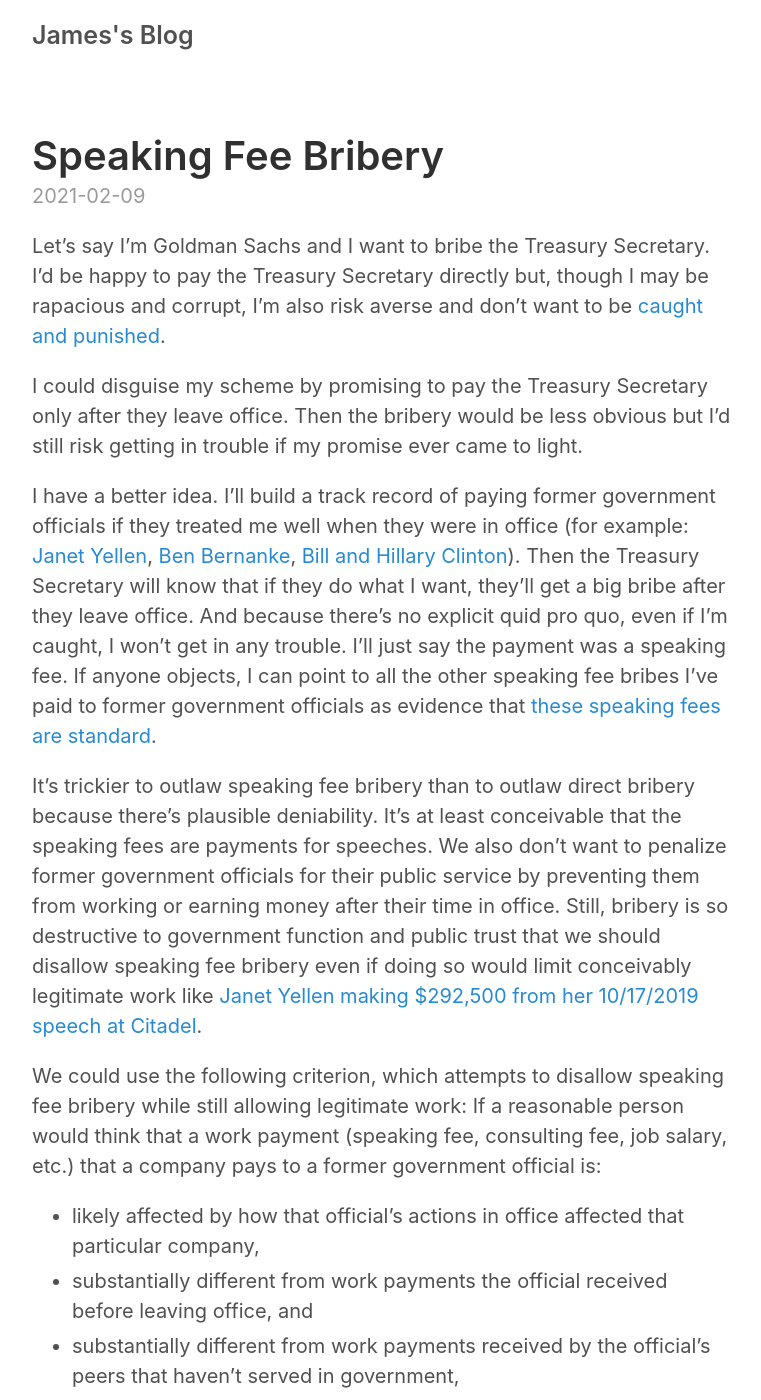
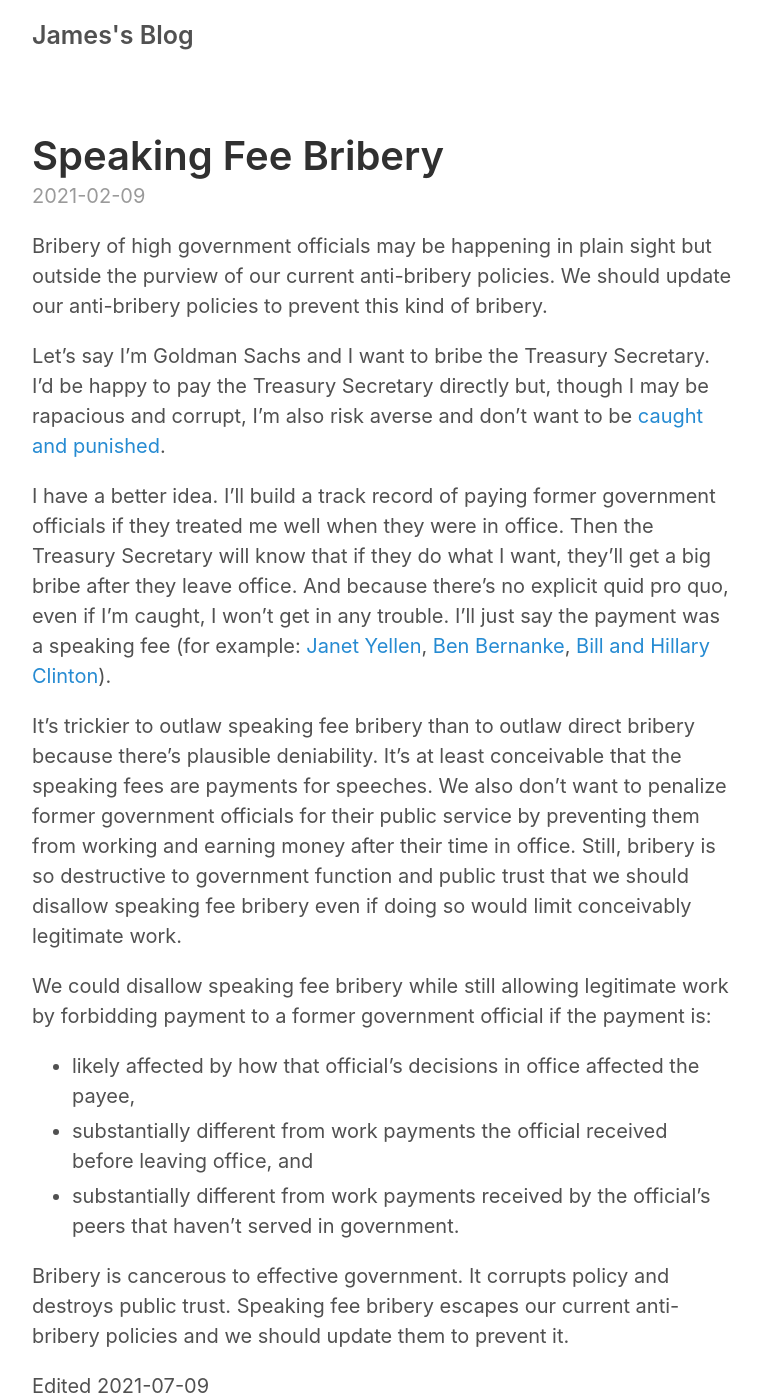
Before and after one commit to jtconnor/jtconnor.github.io, a Jekyll site: the page built from _posts/2021-02-09-speaking-fee-bribery.md, in a window 1280 px wide and 1400 px high. Shown: the whole window, without its empty margins (258-1019 px from the left). Built offline with Jekyll 4.4.1, drawn with Linux system fonts in a browser that asks for light colours; comment, search, counter and statistics services are not loaded; some of the changed text lies outside the part shown.

Commit message:
Clarify central point of Speaking Fee Bribery post

```diff
--- a/_posts/2021-02-09-speaking-fee-bribery.md
+++ b/_posts/2021-02-09-speaking-fee-bribery.md
@@ -2,102 +2,44 @@
 layout: post
 title:  "Speaking Fee Bribery"
 ---
+
+Bribery of high government officials may be happening in plain sight but outside
+the purview of our current anti-bribery policies.  We should update our
+anti-bribery policies to prevent this kind of bribery.
+
 Let's say I'm Goldman Sachs and I want to bribe the Treasury Secretary.  I'd be
 happy to pay the Treasury Secretary directly but, though I may be rapacious and
 corrupt, I'm also risk averse and don't want to be [caught and
 punished](https://www.justice.gov/opa/pr/goldman-sachs-charged-foreign-bribery-case-and-agrees-pay-over-29-billion){:target="_blank"}.
 
-I could disguise my scheme by promising to pay the Treasury Secretary only
-after they leave office.  Then the bribery would be less obvious but I'd still
-risk getting in trouble if my promise ever came to light.
-
 I have a better idea.  I'll build a track record of paying former government
-officials if they treated me well when they were in office (for example: [Janet
+officials if they treated me well when they were in office.  Then the Treasury
+Secretary will know that if they do what I want, they'll get a big bribe after
+they leave office.  And because there's no explicit quid pro quo, even if I'm
+caught, I won't get in any trouble.  I'll just say the payment was a speaking
+fee (for example: [Janet
 Yellen](https://www.forbes.com/sites/joewalsh/2021/01/01/yellen-earned-72-million-in-speaking-fees-over-last-two-years/){:target="_blank"},
 [Ben
 Bernanke](https://www.forbes.com/sites/johntamny/2014/05/25/ben-bernankes-post-fed-speaking-fees-send-a-scary-economic-message/){:target="_blank"},
 [Bill and Hillary
 Clinton](https://www.cnn.com/2016/02/05/politics/hillary-clinton-bill-clinton-paid-speeches/index.html){:target="_blank"}).
-Then the Treasury Secretary will know that if they do what I want, they'll get
-a big bribe after they leave office.  And because there's no explicit quid pro
-quo, even if I'm caught, I won't get in any trouble.  I'll just say the payment
-was a speaking fee.  If anyone objects, I can point to all the other speaking
-fee bribes I've paid to former government officials as evidence that [these
-speaking fees are
-standard](https://twitter.com/SRuhle/status/1345085488219246593){:target="_blank"}.
 
 It's trickier to outlaw speaking fee bribery than to outlaw direct bribery
 because there's plausible deniability.  It's at least conceivable that the
 speaking fees are payments for speeches.  We also don't want to penalize former
 government officials for their public service by preventing them from working
-or earning money after their time in office.  Still, bribery is so destructive
+and earning money after their time in office.  Still, bribery is so destructive
 to government function and public trust that we should disallow speaking fee
-bribery even if doing so would limit conceivably legitimate work like [Janet
-Yellen making $292,500 from her 10/17/2019 speech at Citadel](https://extapps2.oge.gov/201/Presiden.nsf/PAS+Index/C22B882BBDC40AC78525864F008106AB/$FILE/Yellen,%20Janet%20L.%20AMENDEDfinal%20278.pdf){:target="_blank"}.
+bribery even if doing so would limit conceivably legitimate work.
 
-We could use the following criterion, which attempts to disallow speaking fee
-bribery while still allowing legitimate work:  If a reasonable person would
-think that a work payment (speaking fee, consulting fee, job salary, etc.) that
-a company pays to a former government official is:
-* likely affected by how that official's actions in office affected that
-particular company,
+We could disallow speaking fee bribery while still allowing legitimate work by
+forbidding payment to a former government official if the payment is:
+* likely affected by how that official's decisions in office affected the payee,
 * substantially different from work payments the official received before leaving office, and
-* substantially different from work payments received by the official's peers that haven't served in government,
+* substantially different from work payments received by the official's peers that haven't served in government.
 
-then the former government official shouldn't be allowed to accept that work payment.
+Bribery is cancerous to effective government.  It corrupts policy and destroys
+public trust.  Speaking fee bribery escapes our current anti-bribery policies
+and we should update them to prevent it.
 
-This criterion would disallow Yellen's speaking fees after leaving office because they're:
-* likely affected by how her actions affected Wall Street while she was in office.  If Yellen had been a thorn in the side of Wall Street while in office, it's unlikely that Wall Street would be raining money on her to visit and speak.
-* substantially more expensive, numerous, and corporate than her previous work [1], and
-* substantially more expensive and numerous than speaking fees for peers that haven't served in government.
-
-Here are some potential objections and responses:
-
-1. Objection: Janet Yellen is a dedicated civil servant who, to the best of her
-ability, acted in the public interest while in office.  Her actions in office
-weren't affected by the prospect of any potential future speaking fees.  Now
-that she's an in-demand speaker, we shouldn't punish her for her public service
-by not allowing her to accept payment for her work.
-
-   Response: While in office, Yellen would have known that if she made Wall Street happy
-she could expect to make a lot of money in the future in speaking fees (like
-[Ben
-Bernanke](https://www.forbes.com/sites/johntamny/2014/05/25/ben-bernankes-post-fed-speaking-fees-send-a-scary-economic-message/?sh=54b67d90661e){:target="_blank"}
-before her). Would that knowledge have affected her behavior in office? Well,
-we know she's at least somewhat motivated by money. [She spent her last two
-years raking in $7 million across more than 50
-speeches](https://www.theguardian.com/business/2021/jan/01/janet-yellen-speaking-fees-us-treasury-secretary){:target="_blank"}
-. And it doesn't seem like the public interest is her sole motivation. If she
-cared solely about the public interest and thought her speeches were worth
-~200k apiece, she could have greatly benefited the public by posting her
-speeches to youtube and saved herself the time and effort globetrotting.
-
-   She very well may have acted solely in the public interest while in office.
-But the prospect of future speaking fees seems like it could influence an
-official's actions and this kind of influence is so awful that we should
-disallow it.
-
-1. Objection: Wall Street pays Janet Yellen exorbitant speaking fees, not as a
-bribe for her past actions in office, but in order to gain valuable insight
-into current and future Fed policy.
-
-   Response: Former government officials making money off of non-public information they
-gained while in office seems like its own, separate problem.
-
-1. Objection: [Janet Yellen made about $200,000 in salary as Fed
-Chair](https://www.investopedia.com/insights/salary-federal-reserve-chairman/){:target="_blank"}
-, which is vastly underpaid for the importance and value of that position.
-Wall Street pays Janet Yellen exorbitant speaking fees, not as a bribe for
-her past actions in office, but in order to make up for her being underpaid
-in office.
-
-   Response: We should pay key government officials well and fairly so that exorbitant
-speaking fees after leaving office aren't necessary for fair compensation.  We
-should also disallow speaking fee bribery.  These goals aren't mutually
-exclusive.
-
-References:
-
-[1] ["Nor was either enriched by Wall Street prior to entering the Fed — both
-Yellen and Bernanke spent most of their careers in
-academia"](https://www.ft.com/content/5c33a0fa-6556-4be2-8b59-e454aee5579e){:target="_blank"}
+Edited 2021-07-09
```
